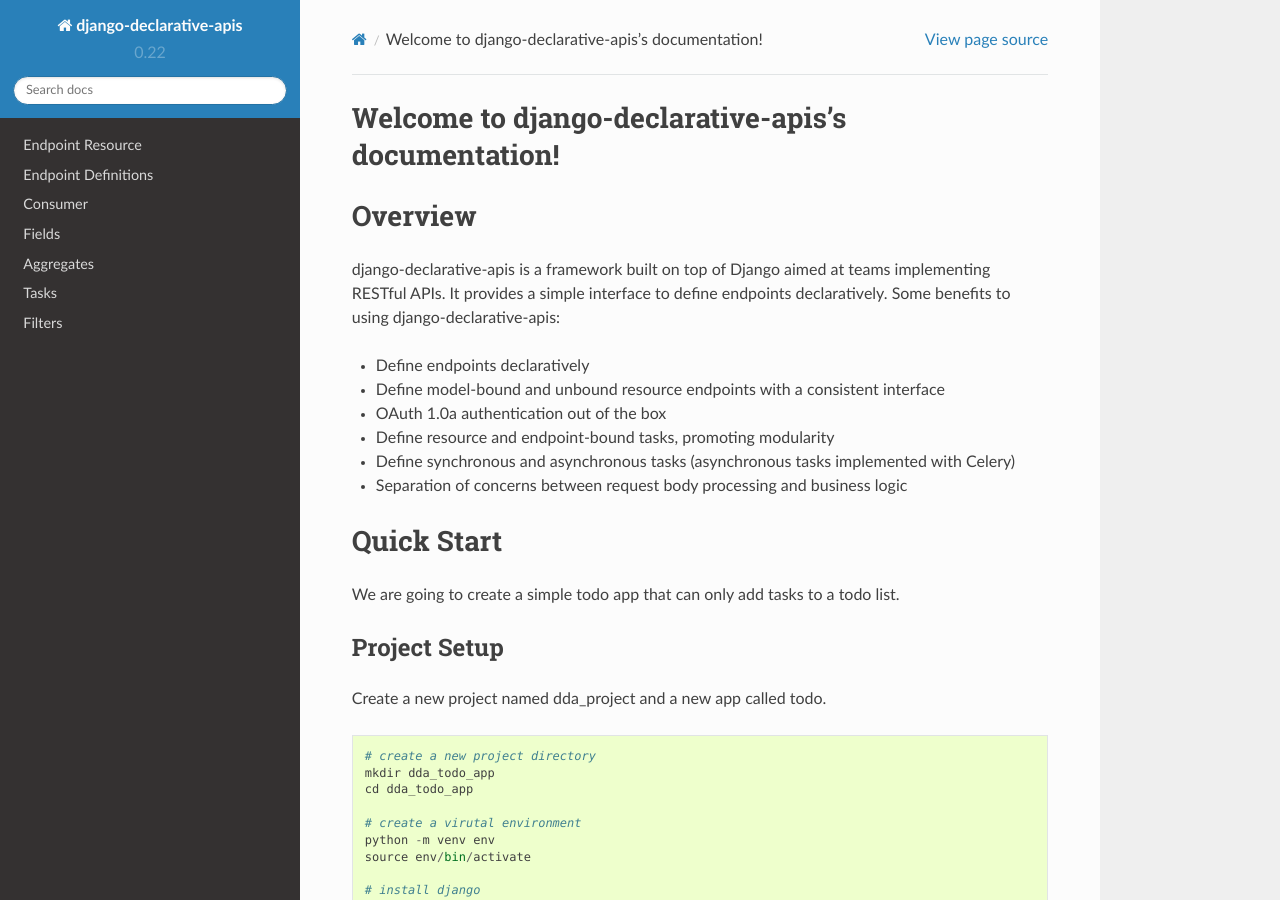
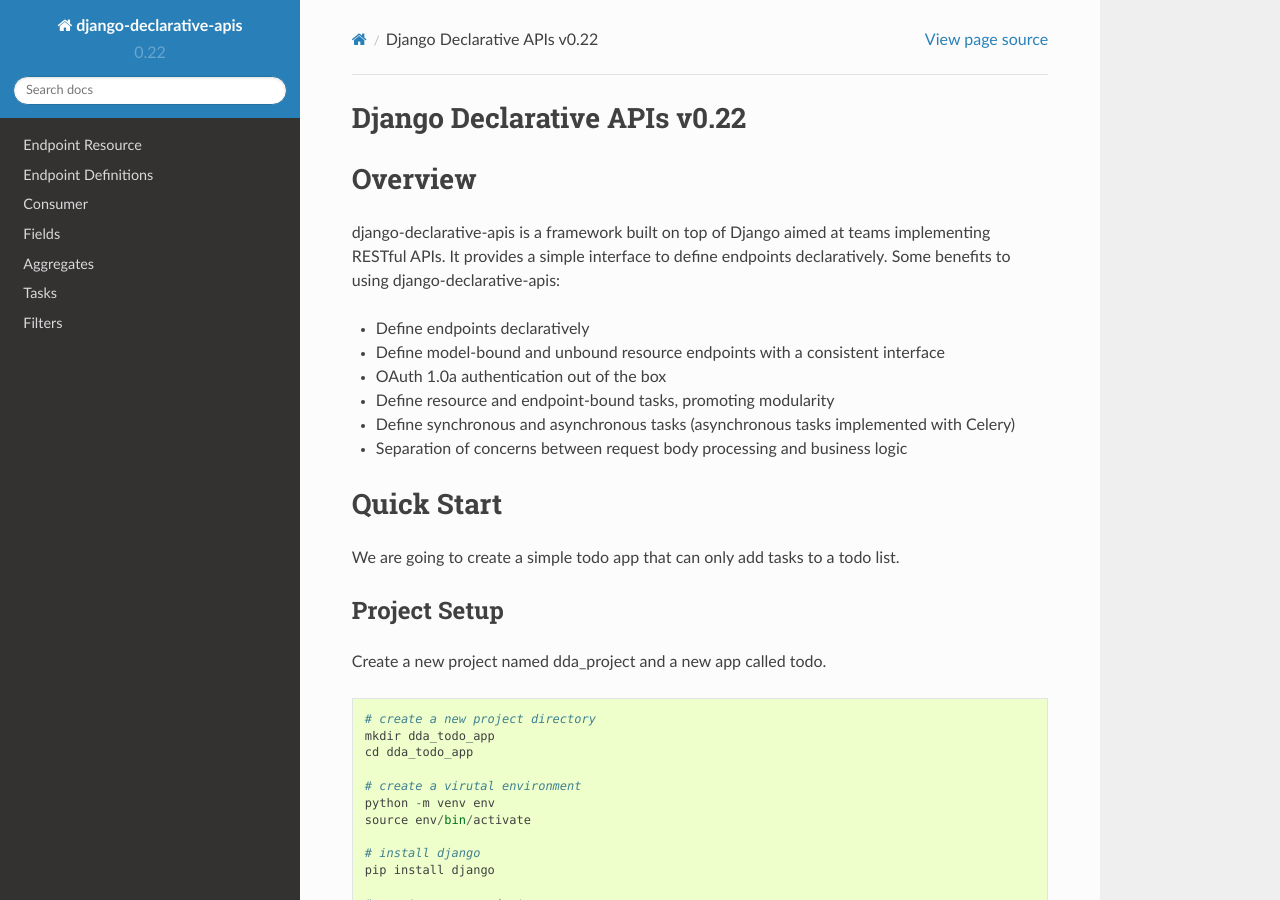
Before and after one commit to salesforce/django-declarative-apis, a Sphinx documentation site: the page built from docs/source/index.rst, in a window 1280 px wide and 900 px high. Built offline with Sphinx 7.4.7 and the Read the Docs theme 2.0.0, drawn with Linux system fonts in a browser that asks for light colours.

Commit message:
Nicer title to docs

```diff
--- a/docs/source/index.rst
+++ b/docs/source/index.rst
@@ -3,8 +3,8 @@
    You can adapt this file completely to your liking, but it should at least
    contain the root `toctree` directive.
 
-Welcome to django-declarative-apis's documentation!
-===================================================
+Django Declarative APIs v\ |version|
+====================================
 
 .. include:: overview.rst
 
```
